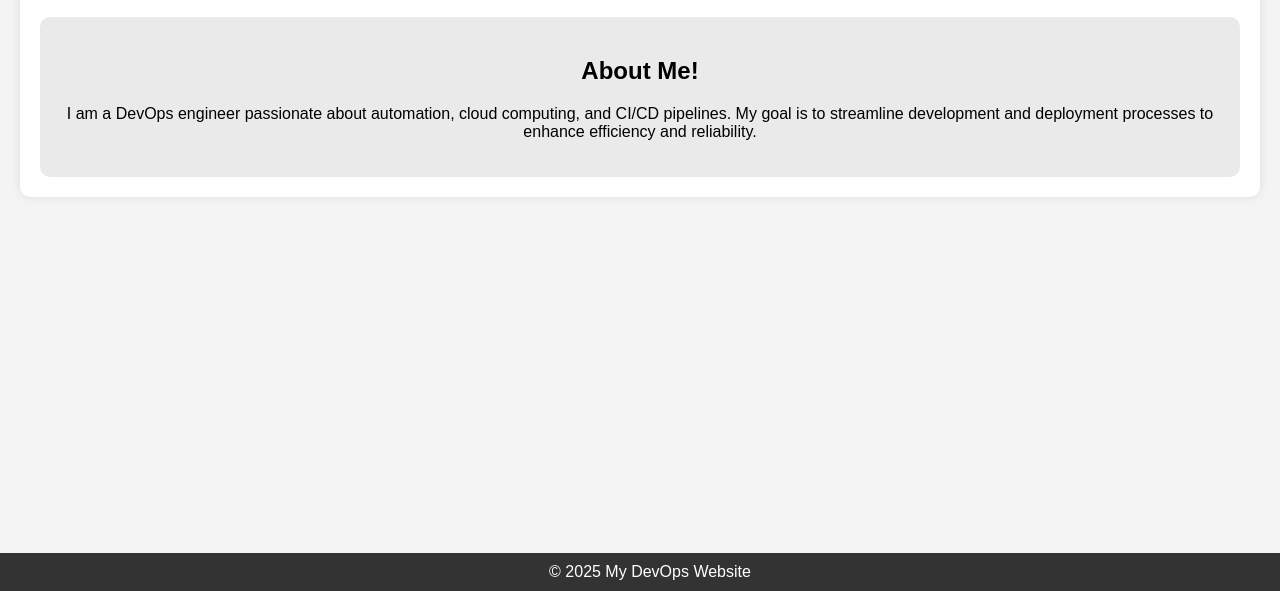
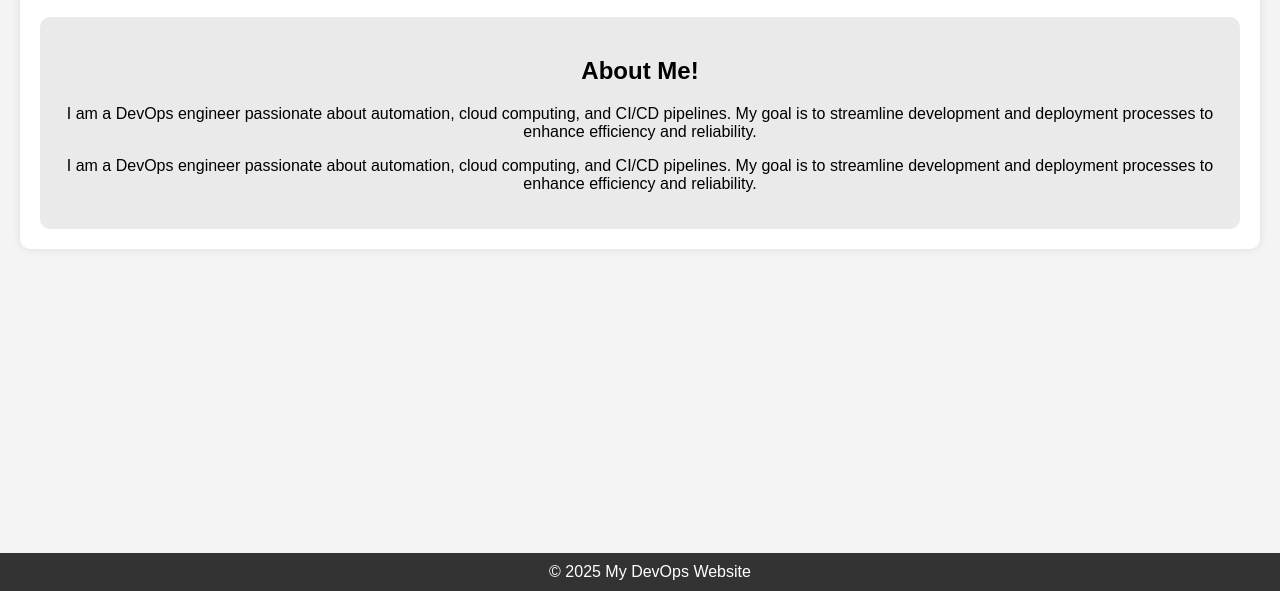
Before and after one commit to YeshwanthYolar/docker-cicd, a plain HTML site: page index.html in a window 1280 px wide. Shown: the part 209-800 px from the top of the page. Drawn offline with Linux system fonts and the light colour scheme.

Commit message:
modified index

```diff
--- a/index.html
+++ b/index.html
@@ -50,6 +50,7 @@
         <section id="about">
             <h2>About Me!</h2>
             <p>I am a DevOps engineer passionate about automation, cloud computing, and CI/CD pipelines. My goal is to streamline development and deployment processes to enhance efficiency and reliability.</p>
+            <p>I am a DevOps engineer passionate about automation, cloud computing, and CI/CD pipelines. My goal is to streamline development and deployment processes to enhance efficiency and reliability.</p>
         </section>
     </main>
     <footer>&copy; 2025 My DevOps Website</footer>
```
